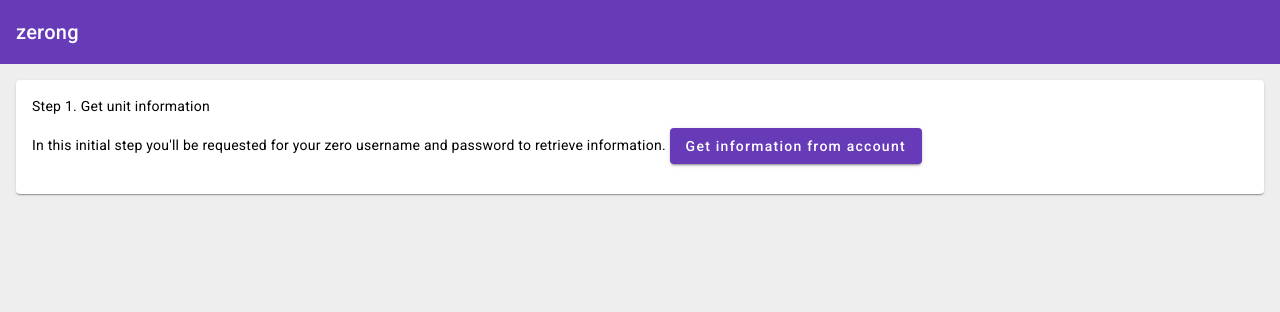
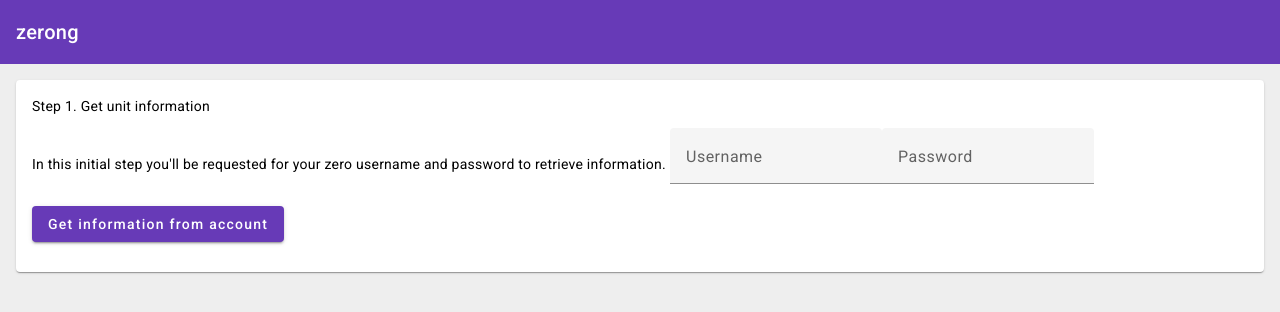
Before and after one commit to hanscappelle/zerong-webapp, an Angular app: page / in a window 1280 px wide. Shown: the top 312 px of the page. Built offline with nearby package versions, Linux system fonts and the light colour scheme.

Commit message:
attempt to configure cors and proxy/redirect on firebase hosting

```diff
--- a/angular.json
+++ b/angular.json
@@ -41,7 +41,7 @@
                 {
                   "type": "initial",
                   "maximumWarning": "500kb",
-                  "maximumError": "1mb"
+                  "maximumError": "2mb"
                 },
                 {
                   "type": "anyComponentStyle",
@@ -65,7 +65,7 @@
         "serve": {
           "builder": "@angular-devkit/build-angular:dev-server",
           "options": {
-            "proxyConfig": "proxy.conf.json"
+            "proxyConfig": "src/proxy.conf.json"
           },
           "configurations": {
             "production": {
--- a/src/app/get-units/get-units.component.html
+++ b/src/app/get-units/get-units.component.html
@@ -2,14 +2,14 @@
 
 <p>
   In this initial step you'll be requested for your zero username and password to retrieve information.
-  <!--  <mat-form-field>-->
-  <!--    <mat-label>Username</mat-label>-->
-  <!--    <input matInput placeholder="user@zero" [(ngModel)]="username">-->
-  <!--  </mat-form-field>-->
-  <!--  <mat-form-field>-->
-  <!--    <mat-label>Password</mat-label>-->
-  <!--    <input matInput type="password" [(ngModel)]="password">-->
-  <!--  </mat-form-field>-->
+    <mat-form-field>
+      <mat-label>Username</mat-label>
+      <input matInput placeholder="user@zero" [(ngModel)]="username">
+    </mat-form-field>
+    <mat-form-field>
+      <mat-label>Password</mat-label>
+      <input matInput type="password" [(ngModel)]="password">
+    </mat-form-field>
   <button mat-raised-button color="primary" (click)="getUnits()">Get information from account</button>
 </p>
 <pre>{{response | json}}</pre>
--- a/src/app/get-units/get-units.component.ts
+++ b/src/app/get-units/get-units.component.ts
@@ -21,7 +21,7 @@ export class GetUnitsComponent {
 
   getUnits() {
     // retrieve initial information from zero api
-    const url = `/zero/mongol/api.php?commandname=get_units&format=json?user=${this.username}&pass=${this.password}`;
+    const url = `/zero/mongol/api.php?commandname=get_units&format=json&user=${this.username}&pass=${this.password}`;
     this.http.get(url).subscribe(response => {
       this.response = response;
     });
```
Also changed, not shown: firebase.json, src/proxy.conf.json (renamed from proxy.conf.json).
